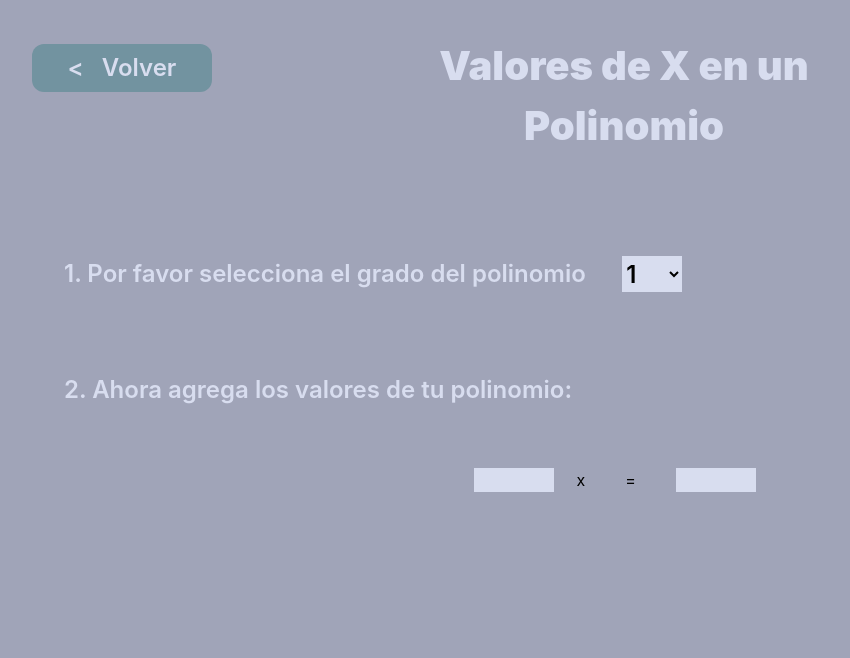
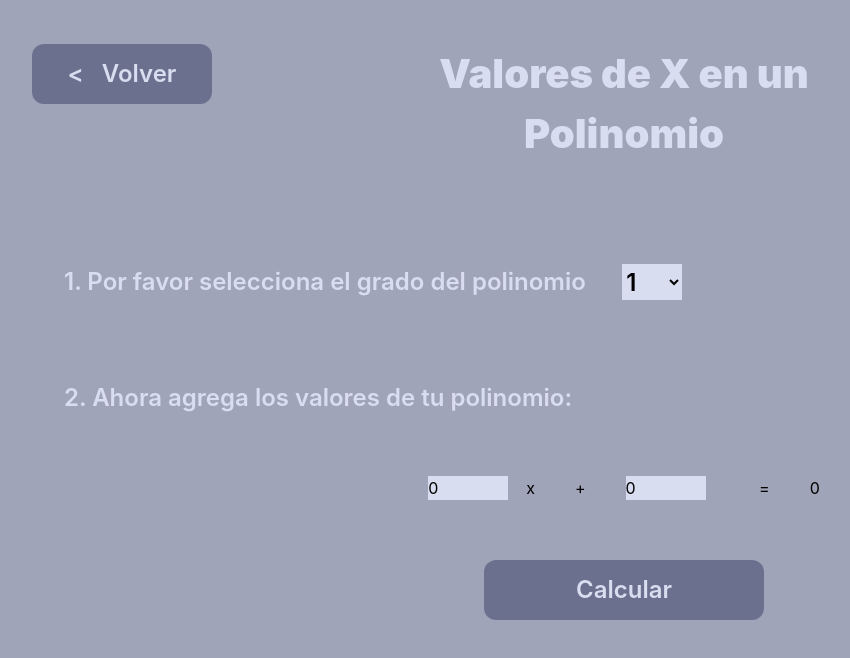
Before and after one commit to pipeotal89/Algebra-Calculator, a Next.js app: page /pages/valores-de-x-en-polinomio in a window 1280 px wide. Shown: the top 658 px of the page, without its empty margins (16-866 px from the left). Built offline with nearby package versions, Linux system fonts and the light colour scheme.

Commit message:
Completed functionality of first operation. Refactoring pending

```diff
--- a/app/components/back-button.tsx
+++ b/app/components/back-button.tsx
@@ -7,10 +7,10 @@ export default function BackButton() {
   const router = useRouter();
 
   return (
-    <div className="w-full h-12 my-4">
+    <div className="w-full h-15 my-4">
       <div className="h-full mx-8 my-6 px-4">
         <button
-          className="h-full w-45 px-8 rounded-xl text-left bg-tertiary-500 hover:bg-secondary-700 cursor-pointer"
+          className="h-full w-45 px-8 rounded-xl text-left bg-secondary-700 hover:bg-secondary-900 cursor-pointer"
           onClick={() => router.push("/")}
         >
           <p className="text-center font-general text-button text-main-500">
--- a/app/globals.css
+++ b/app/globals.css
@@ -4,6 +4,7 @@
   --color-main-500: #d8ddef;
   --color-secondary-500: #a0a4b8;
   --color-secondary-700: #6a708e;
+  --color-secondary-900: #2a2d39;
   --color-tertiary-500: #7293a0;
 
   --text-title: 2.5rem;
--- a/app/pages/valores-de-x-en-polinomio/page.tsx
+++ b/app/pages/valores-de-x-en-polinomio/page.tsx
@@ -3,19 +3,60 @@
 import "../../globals.css";
 import BackButton from "../../components/back-button";
 import { useState } from "react";
+const math = require("mathjs");
 
 export default function FirstOperation() {
   const [selected, setSelected] = useState(1);
+  const [polinomy, setPolinomy] = useState([0, 0, 0, 0]);
+  const [result, setResult] = useState([0]);
+  const [resultVis, setResultVis] = useState(false);
+  const [errorMsgVis, setErrorMsgVis] = useState(false);
   const handleChange = (e) => {
-    console.log(e.target.value);
     setSelected(e.target.value);
+    setPolinomy([0, 0, 0, 0, 0]);
   };
+  const listResult = result.map((r, index) => (
+    <li
+      key={index}
+      className="w-full py-2 justify-center text-center font-general text-button text-main-500"
+    >
+      &#8226; &nbsp; &nbsp;
+      {typeof r == "number"
+        ? r.toFixed(2).replace(/[.,]00$/, "")
+        : r.re.toFixed(2).replace(/[.,]00$/, "") +
+          (r.im < 0 ? " - " : " + ") +
+          Math.abs(r.im.toFixed(2).replace(/[.,]00$/, "")) +
+          "j"}
+    </li>
+  ));
+
+  function updateArray(e, index) {
+    setPolinomy((oldPolinomy) => {
+      const newPolinomy = [...oldPolinomy];
+      newPolinomy[index] = e.target.value;
+      return newPolinomy;
+    });
+  }
+
+  function calculateRoots() {
+    if (polinomy[1] == 0 && polinomy[2] == 0 && polinomy[3] == 0) {
+      setErrorMsgVis(true);
+      setResultVis(false);
+    } else {
+      setErrorMsgVis(false);
+      setResult(
+        math.polynomialRoot(polinomy[0], polinomy[1], polinomy[2], polinomy[3]),
+      );
+      console.log(result);
+      setResultVis(true);
+    }
+  }
   return (
     <div className="w-full min-h-screen bg-secondary-500">
       <div className="w-full py-5">
         <div className="columns-3 pb-10">
           <BackButton />
-          <h1 className="pt-4 text-center font-general text-title text-main-500">
+          <h1 className="pt-6 text-center font-general text-title text-main-500">
             Valores de X en un Polinomio
           </h1>
         </div>
@@ -32,8 +73,6 @@ export default function FirstOperation() {
             <option>1</option>
             <option>2</option>
             <option>3</option>
-            <option>4</option>
-            <option>5</option>
           </select>
         </div>
         <div className="pl-20 w-full py-5 flex justify-left">
@@ -42,36 +81,16 @@ export default function FirstOperation() {
           </h1>
         </div>
         <div className="w-full py-10 flex flex-row justify-center items-center">
-          {selected >= 5 ? (
-            <div className="flex flex-row">
-              <div className="flex justify-center mx-10">
-                <label>
-                  <input className="bg-main-500 w-20" /> &nbsp; &nbsp; x^5
-                </label>
-              </div>
-              <div className="flex justify-center mx-5">+</div>
-            </div>
-          ) : (
-            ""
-          )}
-
-          {selected >= 4 ? (
-            <div className="flex flex-row">
-              <div className="flex justify-center mx-10">
-                <label>
-                  <input className="bg-main-500 w-20" /> &nbsp; &nbsp; x^4
-                </label>
-              </div>
-              <div className="flex justify-center mx-5">+</div>
-            </div>
-          ) : (
-            ""
-          )}
           {selected >= 3 ? (
             <div className="flex flex-row">
               <div className="flex justify-center mx-10">
                 <label>
-                  <input className="bg-main-500 w-20" /> &nbsp; &nbsp; x^3
+                  <input
+                    className="bg-main-500 w-20"
+                    value={polinomy[3]}
+                    onChange={(e) => updateArray(e, 3)}
+                  />
+                  &nbsp; &nbsp; x^3
                 </label>
               </div>
               <div className="flex justify-center mx-5">+</div>
@@ -83,7 +102,12 @@ export default function FirstOperation() {
             <div className="flex flex-row">
               <div className="flex justify-center mx-10">
                 <label>
-                  <input className="bg-main-500 w-20" /> &nbsp; &nbsp; x^2
+                  <input
+                    className="bg-main-500 w-20"
+                    value={polinomy[2]}
+                    onChange={(e) => updateArray(e, 2)}
+                  />
+                  &nbsp; &nbsp; x^2
                 </label>
               </div>
               <div className="flex justify-center mx-5">+</div>
@@ -93,15 +117,52 @@ export default function FirstOperation() {
           )}
           <div className="flex justify-center mx-5">
             <label>
-              <input className="bg-main-500 w-20" /> &nbsp; &nbsp; x
+              <input
+                className="bg-main-500 w-20"
+                value={polinomy[1]}
+                onChange={(e) => updateArray(e, 1)}
+              />
+              &nbsp; &nbsp; x
+            </label>
+          </div>
+          <div className="flex justify-center mx-5">+</div>
+          <div className="flex justify-center mx-5">
+            <label>
+              <input
+                className="bg-main-500 w-20"
+                value={polinomy[0]}
+                onChange={(e) => updateArray(e, 0)}
+              />
+              &nbsp; &nbsp;
             </label>
           </div>
           <div className="flex justify-center mx-5">=</div>
-          <div className="flex justify-center mx-5">
-            <label>
-              <input className="bg-main-500 w-20" /> &nbsp; &nbsp;
-            </label>
-          </div>
+          <div className="flex justify-center mx-5">0</div>
+        </div>
+        <div className="w-full py-5 flex justify-center">
+          <button
+            className="h-15 w-70 px-8 rounded-xl text-left bg-secondary-700 hover:bg-secondary-900 cursor-pointer"
+            onClick={() => calculateRoots()}
+          >
+            <p className="text-center font-general text-button text-main-500">
+              Calcular
+            </p>
+          </button>
+        </div>
+        <div
+          className={`${resultVis ? "" : "hidden"} w-full py-5 justify-center`}
+        >
+          <h1 className="text-center font-general text-button text-main-500">
+            Los valores de X para el polinomio ingresado son:
+          </h1>
+          <ul className="w-full py-5 justify-center">{listResult}</ul>
+        </div>
+        <div
+          className={`${errorMsgVis ? "" : "hidden"} w-full py-5 justify-center`}
+        >
+          <h1 className="text-center font-general text-button text-main-500">
+            Error. Al menos un valor acompañado de X debería ser diferente de 0
+          </h1>
         </div>
       </div>
     </div>
--- a/package.json
+++ b/package.json
@@ -27,6 +27,7 @@
     "@tailwindcss/postcss": "^4.3.1",
     "@typescript-eslint/parser": "^8.61.1",
     "eslint": "^10.5.0",
+    "mathjs": "^15.2.0",
     "next": "^16.2.9",
     "postcss": "^8.5.15",
     "prettier": "^3.8.4",
```
Also changed, not shown: 1 other file (tests, documents, lock files or other folders).
